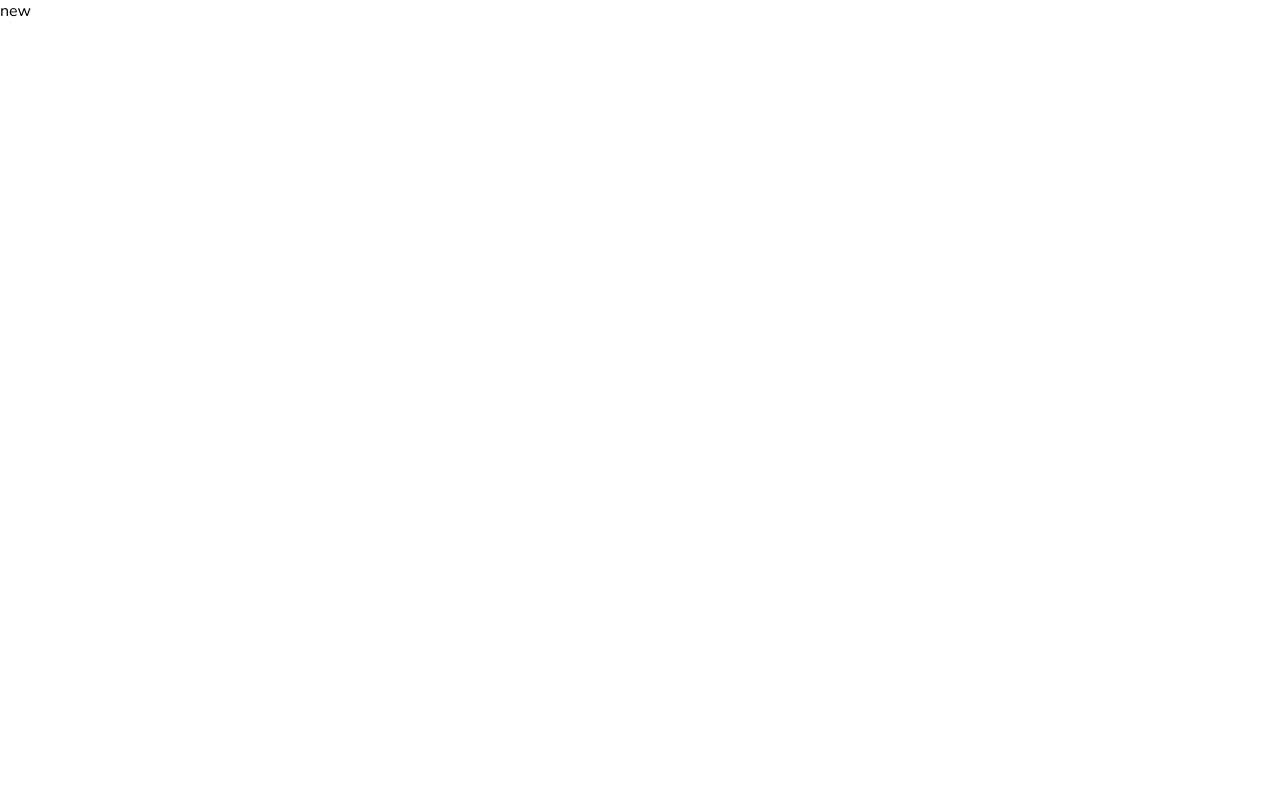
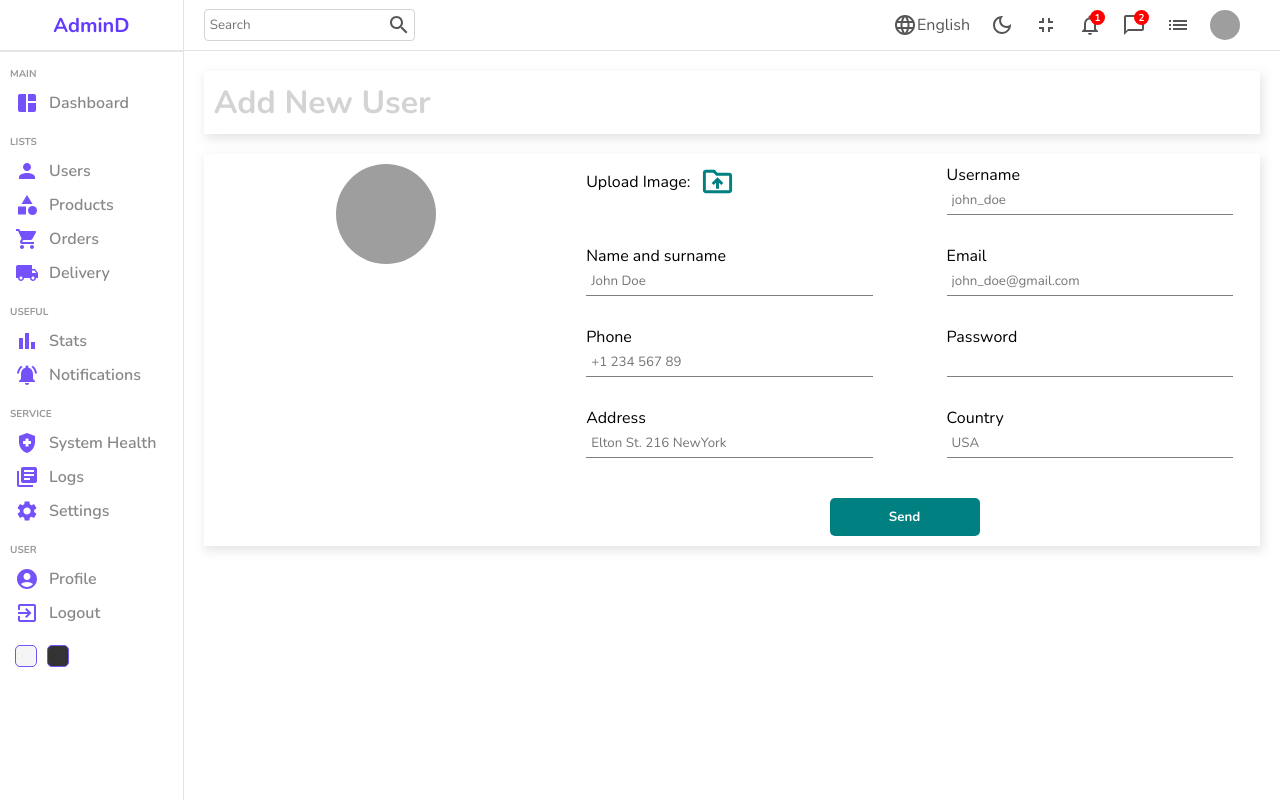
Before and after one commit to Suzanne-11/admin-dashboard, a React (Create React App) app: page /users/new in a window 1280 px wide. Built offline with nearby package versions, Linux system fonts and the light colour scheme; grey boxes are pictures that could not be loaded.

Commit message:
Impletemented Add New User and Add New Product Pages

```diff
--- a/src/App.js
+++ b/src/App.js
@@ -4,6 +4,7 @@
 import New from './pages/new/New';
 import List from './pages/list/List';
 import Single from './pages/single/Single';
+import { productInputs, userInputs } from "./formSource";
 
 function App() {
   return (
@@ -16,13 +17,13 @@
             <Route path = "users">
               <Route index element={<List />} />
               <Route path=":userId" element={<Single />} />
-              <Route path="new" element={<New />} />
+              <Route path="new" element={<New inputs = {userInputs} title="Add New User" />} />
             </Route>
 
             <Route path = "products">
               <Route index element={<List />} />
               <Route path=":productId" element={<Single />} />
-              <Route path="new" element={<New />} />
+              <Route path="new" element={<New inputs = {productInputs} title="Add New Product" />} />
             </Route>
           </Route>
         </Routes>
--- /dev/null
+++ b/src/formSource.js
@@ -0,0 +1,78 @@
+{/* Data Source for new adding users and add new products */}
+
+export const userInputs = [
+    {
+      id: 1,
+      label: "Username",
+      type: "text",
+      placeholder: "john_doe",
+    },
+    {
+      id: 2,
+      label: "Name and surname",
+      type: "text",
+      placeholder: "John Doe",
+    },
+    {
+      id: 3,
+      label: "Email",
+      type: "mail",
+      placeholder: "john_doe@gmail.com",
+    },
+    {
+      id: 4,
+      label: "Phone",
+      type: "text",
+      placeholder: "+1 234 567 89",
+    },
+    {
+      id: 5,
+      label: "Password",
+      type: "password",
+    },
+    {
+      id: 6,
+      label: "Address",
+      type: "text",
+      placeholder: "Elton St. 216 NewYork",
+    },
+    {
+      id: 7,
+      label: "Country",
+      type: "text",
+      placeholder: "USA",
+    },
+  ];
+
+  export const productInputs = [
+    {
+      id: 1,
+      label: "Title",
+      type: "text",
+      placeholder: "Apple Macbook Pro",
+    },
+    {
+      id: 2,
+      label: "Description",
+      type: "text",
+      placeholder: "Description",
+    },
+    {
+      id: 3,
+      label: "Category",
+      type: "text",
+      placeholder: "Computers",
+    },
+    {
+      id: 4,
+      label: "Price",
+      type: "text",
+      placeholder: "100",
+    },
+    {
+      id: 5,
+      label: "Stock",
+      type: "text",
+      placeholder: "in stock",
+    },
+  ];
--- a/src/pages/list/List.jsx
+++ b/src/pages/list/List.jsx
@@ -4,6 +4,7 @@
 import Navbar from '../../components/navbar/Navbar';
 import Datatable from '../../components/datatable/Datatable';
 
+{/* This component is used in single.jsx to display list of user transactions */}
 const List = () => {
   return (
     <div className='list'>
--- a/src/pages/new/New.jsx
+++ b/src/pages/new/New.jsx
@@ -1,9 +1,59 @@
-import React from 'react';
+import React, { useState } from 'react';
 import './new.scss';
+import Navbar from '../../components/navbar/Navbar';
+import Sidebar from '../../components/sidebar/Sidebar';
+import DriveFolderUploadOutlinedIcon from "@mui/icons-material/DriveFolderUploadOutlined";
 
-const New = () => {
+
+{/* For adding a new user and a new product
+
+users/new ; products/new
+*/}
+
+const New = ({inputs,title}) => {
+
+  const [file, setFile] = useState("");
+
   return (
-    <div>new</div>
+    <div className='new'>
+      <Sidebar />
+      <div className="new-container">
+        <Navbar />
+        <div className="top">
+          <h1>{title}</h1>
+        </div>
+        <div className="bottom">
+          <div className="left">
+            <img src={file
+                  ? URL.createObjectURL(file)
+                  : "https://icon-library.com/images/no-image-icon/no-image-icon-0.jpg"
+              } alt="Profile Pic"/>
+          </div>
+          <div className="right">
+            <form>
+            <div className="form-input">
+                <label htmlFor='file'>
+                  Upload Image: <DriveFolderUploadOutlinedIcon className='icon' />
+                </label>
+                <input type="file" id="file"
+                onChange={(e)=>setFile(e.target.files[0])}
+                style={{display: "none"}}/>
+              </div>
+
+              {inputs.map((input)=>(
+                <div className="form-input" key={input.id}>
+                  <label>{input.label}</label>
+                  <input type={input.type} placeholder={input.placeholder}/>
+                </div>
+              ))}
+
+
+              <button>Send</button>
+            </form>
+          </div>
+        </div>
+      </div>
+    </div>
   )
 }
 
--- a/src/pages/new/new.scss
+++ b/src/pages/new/new.scss
@@ -0,0 +1,79 @@
+.new{
+    width: 100%;
+    display: flex;
+
+    .new-container{
+        flex:6;
+
+        .top, .bottom{
+            padding: 10px;
+            -webkit-box-shadow: 2px 4px 10px 1px rgba(0, 0, 0, 0.47);
+            box-shadow: 2px 4px 10px 1px rgba(201, 201, 201, 0.47);
+            margin: 20px;
+            display: flex;
+
+            h1{
+                color: lightgray;
+                font-style: 20px;
+            }
+
+            .left{
+                flex:1;
+                text-align: center;
+
+                img{
+                    width: 100px;
+                    height: 100px;
+                    border-radius: 50%;
+                    object-fit: cover;
+                }
+            }
+
+            .right{
+                flex: 2;
+
+                form{
+                    display: flex;
+                    flex-wrap: wrap;
+                    gap: 30px;
+                    justify-content: space-around;
+
+                    .form-input{
+                        width: 40%;
+
+                        label{
+                            display: flex;
+                            align-items:
+                            center;gap: 10px;
+
+                            .icon{
+                                cursor: pointer;
+                                font-size: 35px;
+                                color: teal;
+                            }
+                        }
+
+                        input{
+                            width: 100%;
+                            padding: 5px;
+                            border: none;
+                            border-bottom: 1px solid gray;
+                        }
+                    }
+
+                    button{
+                        width: 150px;
+                        padding: 10px;
+                        border: none;
+                        background-color: teal;
+                        color: white;
+                        font-weight: bold;
+                        cursor: pointer;
+                        border-radius: 5px;
+                        margin-top: 10px;
+                    }
+                }
+            }
+        }
+    }
+}
--- a/src/pages/single/Single.jsx
+++ b/src/pages/single/Single.jsx
@@ -5,6 +5,10 @@
 import Chart from '../../components/chart/Chart';
 import List from '../../components/table/Table';
 
+{/* Single Page for User - will show user info + img on left; user chart on right and user last transactions list on the bottom
+
+users/123
+*/}
 const single = () => {
   return (
     <div className='single'>
```
Also changed, not shown: public/manifest.json.
